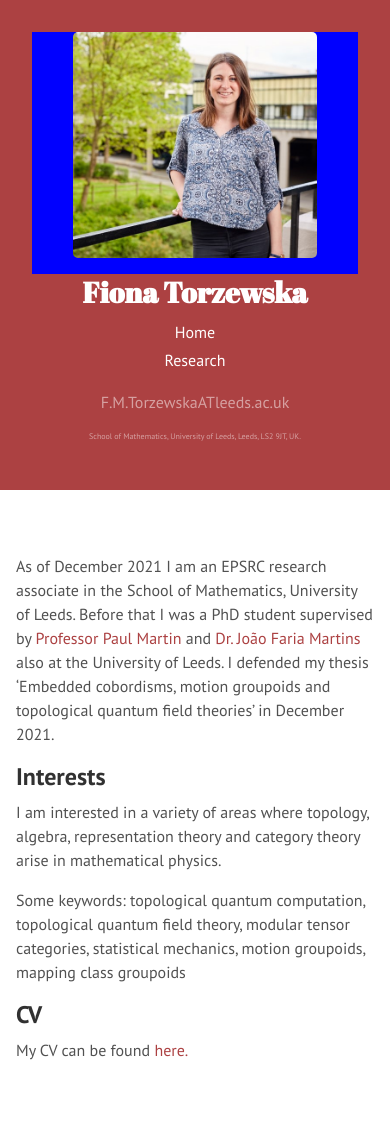
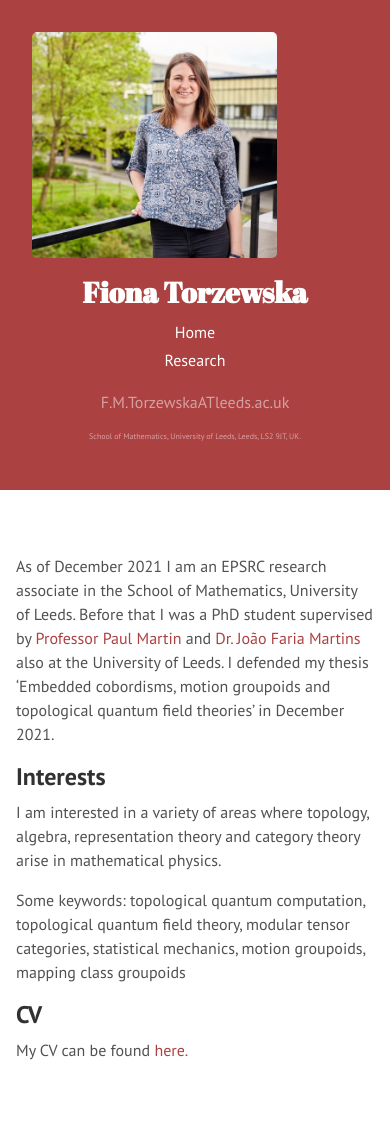
Before and after one commit to fionatorzewska/fionatorzewska.github.io, a Jekyll site: the page built from index.md, in a window 390 px wide. Built offline with Jekyll 4.4.1, drawn with Linux system fonts in a browser that asks for light colours; Markdown is read by kramdown in place of the engine named in the settings; the list of posts is cut into pages by our own code.

Commit message:
Update sidebar.html

```diff
--- a/_includes/sidebar.html
+++ b/_includes/sidebar.html
@@ -1,8 +1,7 @@
 <style>
   @media (max-width: 48em) {
 .sidebarimage{
-  background: blue;
-  width: 100%;
+  width: 75%;
   display:flex;
   justify-content:center;}}
 </style>
@@ -10,7 +9,7 @@
 <div class="sidebar">
   <div class="container sidebar-sticky" >
     <div class="sidebarimage">
-    <img src='{{"/Images/Me.jpg" | absolute_url}}' alt="Me" style="width:75%;" >
+    <img src='{{"/Images/Me.jpg" | absolute_url}}' alt="Me" style="width:100%;" >
     </div>
     <div class="sidebar-about">
       <h1 style="font-size:180%;">
```
